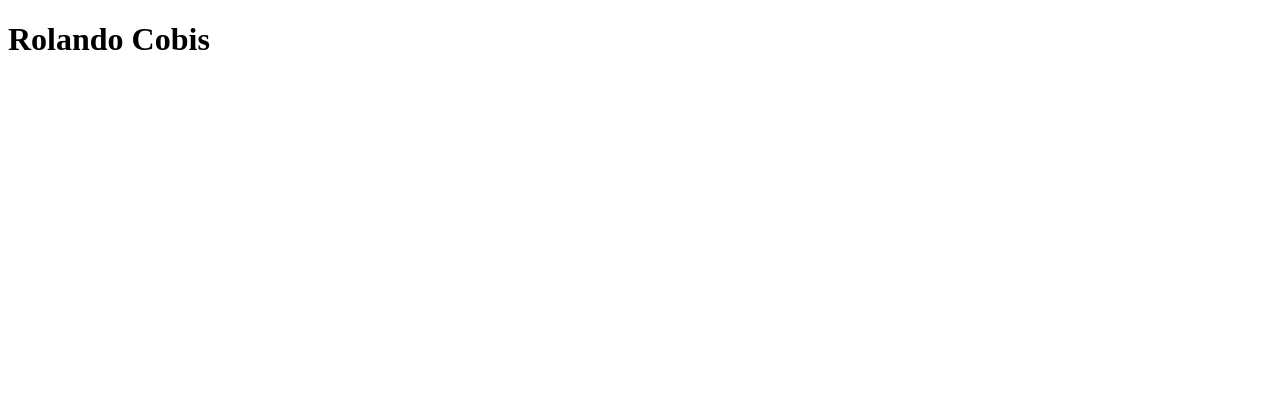
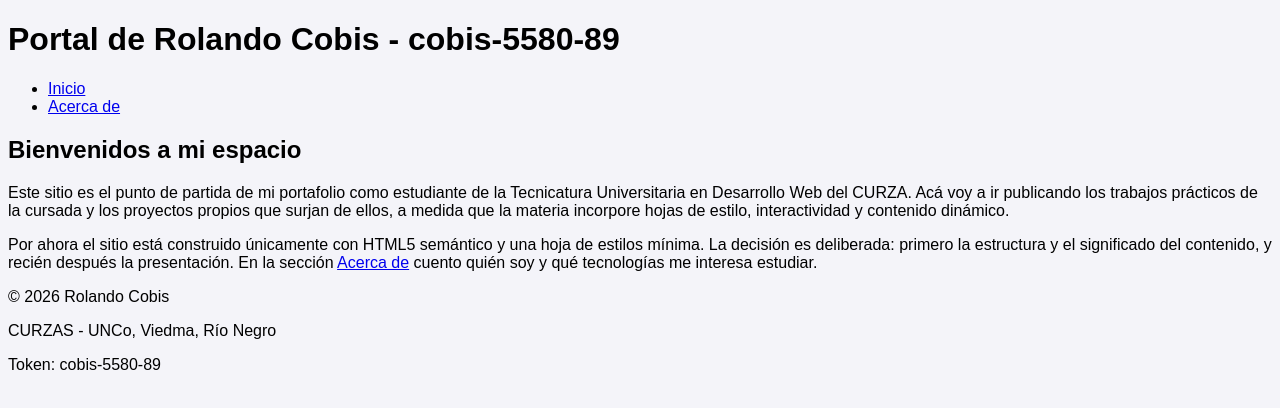
Before and after one commit to cRolandoJr/peylw-2026-practicos-cobis-5580-89, a plain HTML site: page index.html in a window 1280 px wide. Drawn offline with Linux system fonts and the light colour scheme.

Commit message:
TP2: Estructuras HTML y vinculacion de estilos

```diff
--- a/index.html
+++ b/index.html
@@ -1,12 +1,49 @@
 <!DOCTYPE html>
 <html lang="es">
 <head>
-    <meta charset="UTF-8">
+    <meta charset="utf-8">
     <meta name="viewport" content="width=device-width, initial-scale=1.0">
-    <title>Rolando Cobis - Prácticos PEyLW 2026</title>
+    <title>Portal de Rolando Cobis - Tecnicatura en Desarrollo Web</title>
+    <link rel="stylesheet" href="styles.css">
 </head>
 <body>
-    <!-- Token único de verificación: cobis-5580-89 -->
-    <h1>Rolando Cobis</h1>
+    <!-- TOKEN-ALUMNO: cobis-5580-89 -->
+
+    <header>
+        <h1>Portal de Rolando Cobis - cobis-5580-89</h1>
+    </header>
+
+    <nav>
+        <ul>
+            <li><a href="index.html">Inicio</a></li>
+            <li><a href="acercade.html">Acerca de</a></li>
+        </ul>
+    </nav>
+
+    <main>
+        <section>
+            <h2>Bienvenidos a mi espacio</h2>
+            <p>
+                Este sitio es el punto de partida de mi portafolio como estudiante de la
+                Tecnicatura Universitaria en Desarrollo Web del CURZA. Acá voy a ir
+                publicando los trabajos prácticos de la cursada y los proyectos propios
+                que surjan de ellos, a medida que la materia incorpore hojas de estilo,
+                interactividad y contenido dinámico.
+            </p>
+            <p>
+                Por ahora el sitio está construido únicamente con HTML5 semántico y una
+                hoja de estilos mínima. La decisión es deliberada: primero la estructura
+                y el significado del contenido, y recién después la presentación. En la
+                sección <a href="acercade.html">Acerca de</a> cuento quién soy y qué
+                tecnologías me interesa estudiar.
+            </p>
+        </section>
+    </main>
+
+    <footer>
+        <p>&copy; 2026 Rolando Cobis</p>
+        <p>CURZAS - UNCo, Viedma, Río Negro</p>
+        <p>Token: cobis-5580-89</p>
+    </footer>
 </body>
 </html>
--- /dev/null
+++ b/styles.css
@@ -0,0 +1,4 @@
+body {
+    font-family: sans-serif;
+    background-color: #f4f4f9;
+}
```
Also changed, not shown: acercade.html (added, +83 -0 lines), img/rolando-cobis.png (added), 2 other files.
